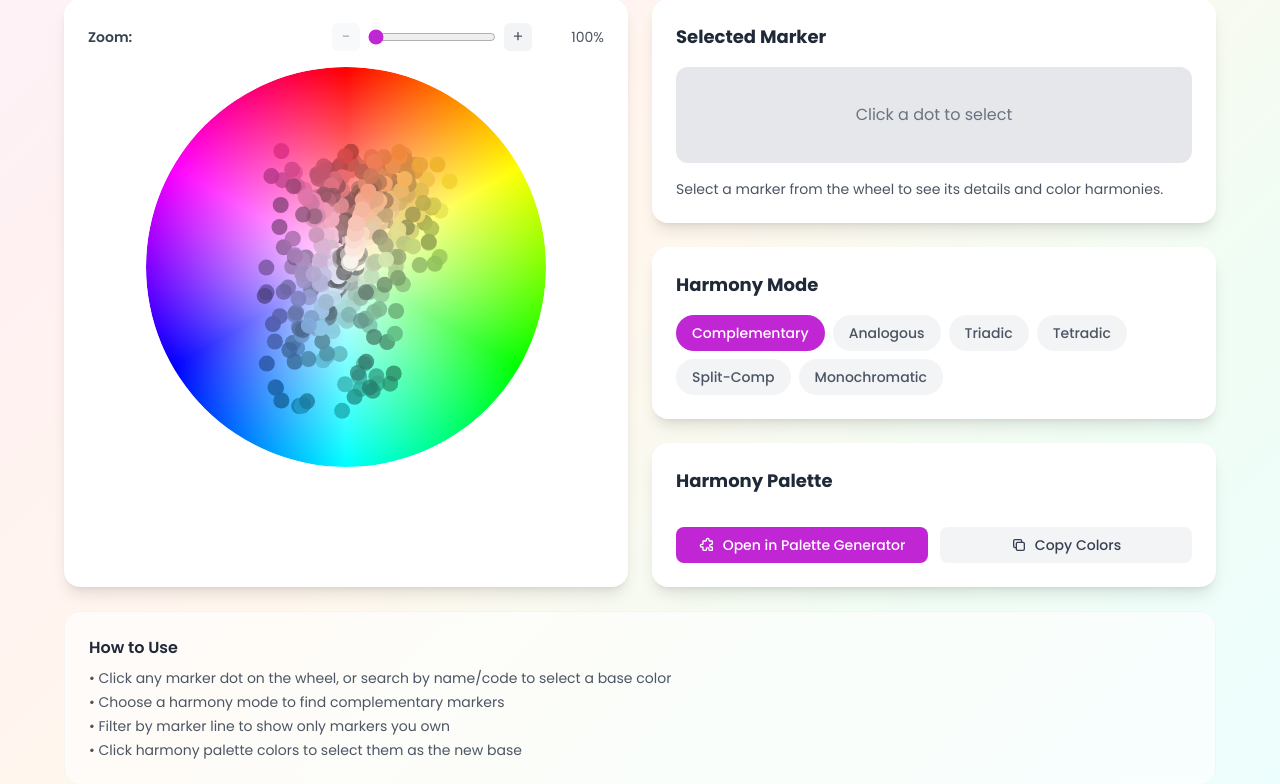
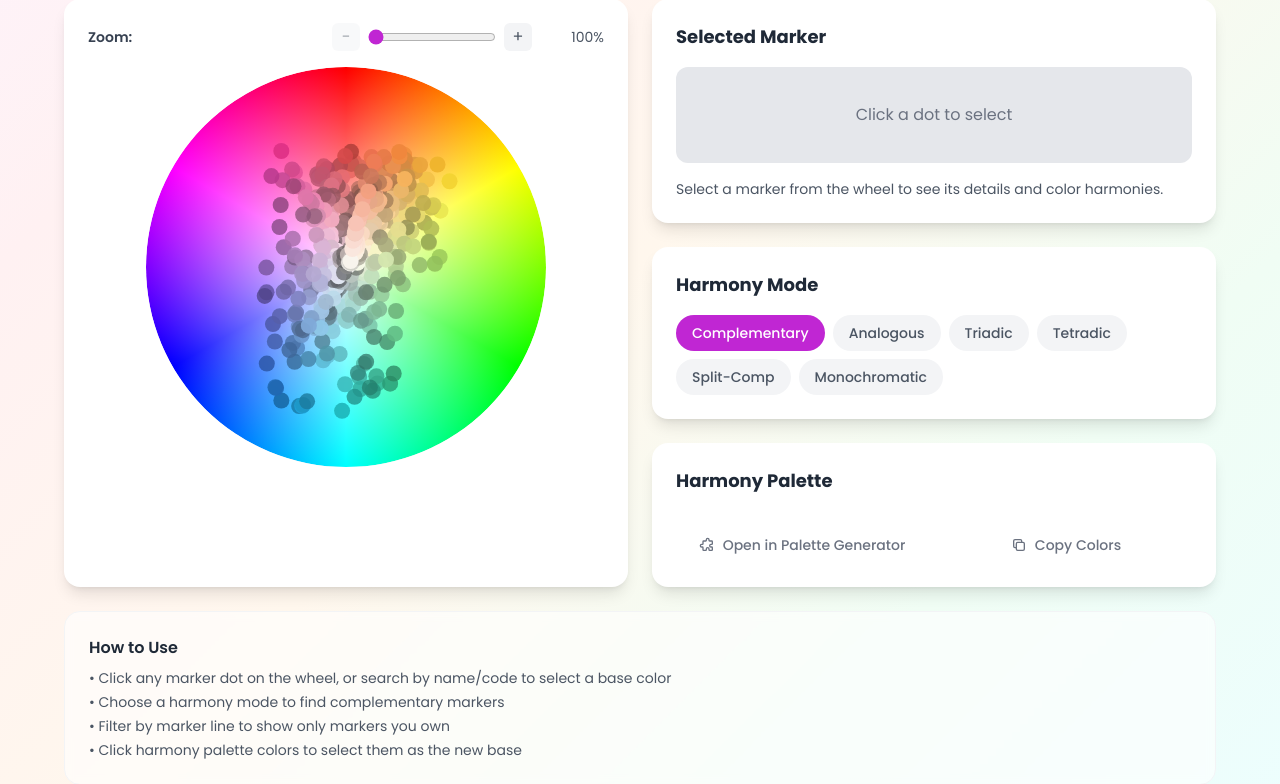
Before and after one commit to wwiens/swatchy, a Flask app: page /color-wheel in a window 1280 px wide. Shown: the part 368-1152 px from the top of the page. Run offline with Flask 3, Linux system fonts and the light colour scheme.

Commit message:
Disable Harmony Palette buttons when no colors available
- Changed buttons to be visible but disabled by default
- Buttons are grayed out with cursor-not-allowed when disabled
- Buttons become active (colored) when a harmony palette is generated
- Changed 'Open in Palette Generator' from <a> to <button> for proper disabled state
- Added currentHarmonyPalette variable to track state for button handlers

```diff
--- a/templates/color-wheel.html
+++ b/templates/color-wheel.html
@@ -324,13 +324,13 @@
         </div>
         <!-- Action Buttons -->
         <div class="flex gap-3 mt-4" id="harmonyActions">
-          <a href="/palette-generator" id="openInPaletteBtn" class="flex-1 flex items-center justify-center gap-2 px-4 py-2 bg-primary-600 hover:bg-primary-700 text-white text-sm font-medium rounded-lg transition-colors">
+          <button id="openInPaletteBtn" disabled class="flex-1 flex items-center justify-center gap-2 px-4 py-2 bg-gray-300 text-gray-500 text-sm font-medium rounded-lg cursor-not-allowed transition-colors">
             <svg class="w-4 h-4" fill="none" stroke="currentColor" viewBox="0 0 24 24">
               <path stroke-linecap="round" stroke-linejoin="round" stroke-width="2" d="M11 4a2 2 0 114 0v1a1 1 0 001 1h3a1 1 0 011 1v3a1 1 0 01-1 1h-1a2 2 0 100 4h1a1 1 0 011 1v3a1 1 0 01-1 1h-3a1 1 0 01-1-1v-1a2 2 0 10-4 0v1a1 1 0 01-1 1H7a1 1 0 01-1-1v-3a1 1 0 00-1-1H4a2 2 0 110-4h1a1 1 0 001-1V7a1 1 0 011-1h3a1 1 0 001-1V4z"/>
             </svg>
             <span>Open in Palette Generator</span>
-          </a>
-          <button id="copyHarmonyBtn" class="flex-1 flex items-center justify-center gap-2 px-4 py-2 bg-gray-100 hover:bg-gray-200 text-gray-700 text-sm font-medium rounded-lg transition-colors">
+          </button>
+          <button id="copyHarmonyBtn" disabled class="flex-1 flex items-center justify-center gap-2 px-4 py-2 bg-gray-300 text-gray-500 text-sm font-medium rounded-lg cursor-not-allowed transition-colors">
             <svg class="w-4 h-4" fill="none" stroke="currentColor" viewBox="0 0 24 24">
               <path stroke-linecap="round" stroke-linejoin="round" stroke-width="2" d="M8 16H6a2 2 0 01-2-2V6a2 2 0 012-2h8a2 2 0 012 2v2m-6 12h8a2 2 0 002-2v-8a2 2 0 00-2-2h-8a2 2 0 00-2 2v8a2 2 0 002 2z"/>
             </svg>
@@ -864,45 +864,61 @@
     updateHarmonyActions(palette);
   }
 
+  // Current harmony palette for action buttons
+  let currentHarmonyPalette = [];
+
   // Update harmony palette action buttons
   function updateHarmonyActions(palette) {
     const openBtn = document.getElementById('openInPaletteBtn');
     const copyBtn = document.getElementById('copyHarmonyBtn');
 
-    if (!palette || palette.length === 0) {
-      if (openBtn) openBtn.classList.add('hidden');
-      if (copyBtn) copyBtn.classList.add('hidden');
-      return;
+    // Store current palette for button handlers
+    currentHarmonyPalette = palette || [];
+
+    const hasColors = currentHarmonyPalette.length > 0;
+
+    if (openBtn) {
+      openBtn.disabled = !hasColors;
+      if (hasColors) {
+        openBtn.classList.remove('bg-gray-300', 'text-gray-500', 'cursor-not-allowed');
+        openBtn.classList.add('bg-primary-600', 'hover:bg-primary-700', 'text-white');
+      } else {
+        openBtn.classList.add('bg-gray-300', 'text-gray-500', 'cursor-not-allowed');
+        openBtn.classList.remove('bg-primary-600', 'hover:bg-primary-700', 'text-white');
+      }
     }
 
-    // Show buttons
-    if (openBtn) openBtn.classList.remove('hidden');
-    if (copyBtn) copyBtn.classList.remove('hidden');
-
-    // Update "Open in Palette Generator" link with colors
-    if (openBtn) {
-      const hexes = palette.map(m => encodeURIComponent(m.hex)).join(',');
-      openBtn.href = `/palette-generator?colors=${hexes}`;
-    }
-
-    // Set up copy button
     if (copyBtn) {
-      copyBtn.onclick = () => copyHarmonyColors(palette);
+      copyBtn.disabled = !hasColors;
+      if (hasColors) {
+        copyBtn.classList.remove('bg-gray-300', 'text-gray-500', 'cursor-not-allowed');
+        copyBtn.classList.add('bg-gray-100', 'hover:bg-gray-200', 'text-gray-700');
+      } else {
+        copyBtn.classList.add('bg-gray-300', 'text-gray-500', 'cursor-not-allowed');
+        copyBtn.classList.remove('bg-gray-100', 'hover:bg-gray-200', 'text-gray-700');
+      }
     }
   }
 
+  // Open in Palette Generator handler
+  function openInPaletteGenerator() {
+    if (currentHarmonyPalette.length === 0) return;
+    const hexes = currentHarmonyPalette.map(m => encodeURIComponent(m.hex)).join(',');
+    window.location.href = `/palette-generator?colors=${hexes}`;
+  }
+
   // Copy harmony colors to clipboard
-  async function copyHarmonyColors(palette) {
-    if (!palette || palette.length === 0) return;
+  async function copyHarmonyColors() {
+    if (!currentHarmonyPalette || currentHarmonyPalette.length === 0) return;
 
-    const names = palette.map(m => m.name).join(', ');
-    const codes = palette.map(m => m.code).join(', ');
-    const hexes = palette.map(m => m.hex).join(', ');
+    const names = currentHarmonyPalette.map(m => m.name).join(', ');
+    const codes = currentHarmonyPalette.map(m => m.code).join(', ');
+    const hexes = currentHarmonyPalette.map(m => m.hex).join(', ');
     const text = `${names}\n${codes}\n${hexes}`;
 
     try {
       await navigator.clipboard.writeText(text);
-      showToast(`Copied ${palette.length} colors to clipboard`);
+      showToast(`Copied ${currentHarmonyPalette.length} colors to clipboard`);
     } catch (err) {
       showToast('Failed to copy colors');
     }
@@ -1107,6 +1123,10 @@
 
     // Initialize zoom controls
     initZoomControls();
+
+    // Harmony palette action buttons
+    document.getElementById('openInPaletteBtn').addEventListener('click', openInPaletteGenerator);
+    document.getElementById('copyHarmonyBtn').addEventListener('click', copyHarmonyColors);
   });
 
   // Zoom and Pan Functions
```
